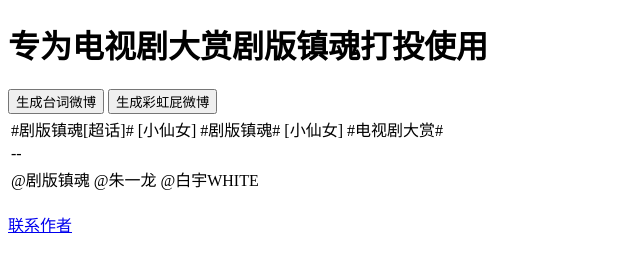
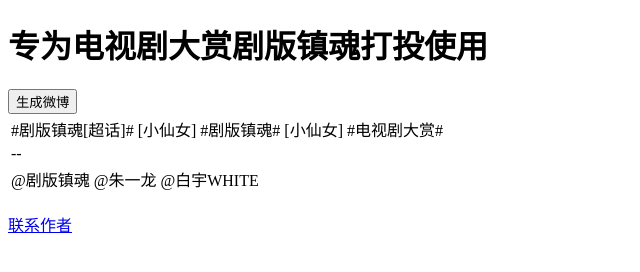
Before and after one commit to chenhanxiu/chenhanxiu.github.io, a plain HTML site: page index.html in a window 1280 px wide. Shown: the whole page, without its empty margins (0-640 px from the left). Drawn offline with Linux system fonts and the light colour scheme.

Commit message:
Update index.html

```diff
--- a/index.html
+++ b/index.html
@@ -8,8 +8,7 @@
 </head>
 <body>
 	<h1>专为电视剧大赏剧版镇魂打投使用</h1>
-	<button type="button" onclick="startGenerator()">生成台词微博</button>
-	<button type="button" onclick="generateRainbow()">生成彩虹屁微博</button>
+	<button type="button" onclick="startGenerator()">生成微博</button>
 
 	<table>
 		<tr>
```
